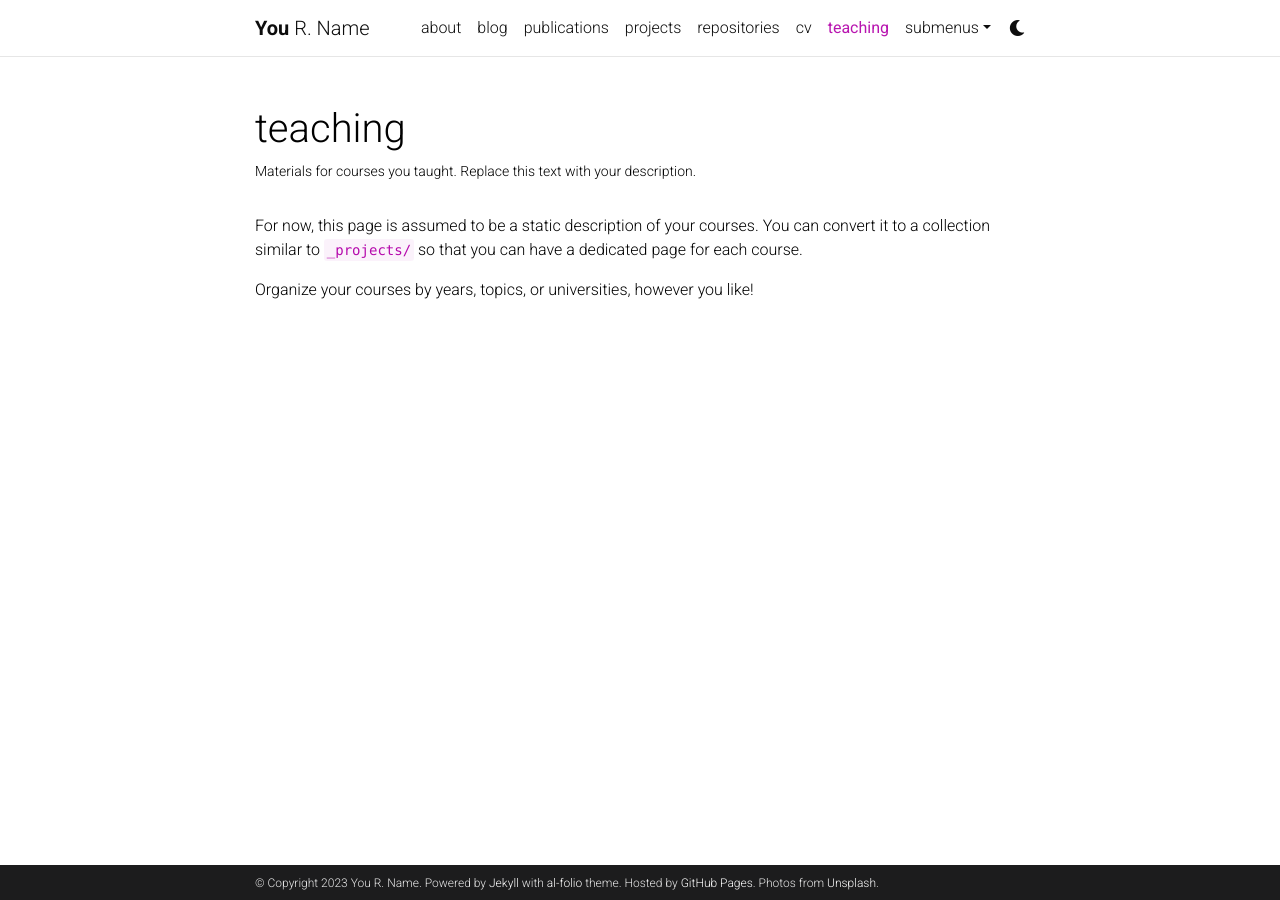
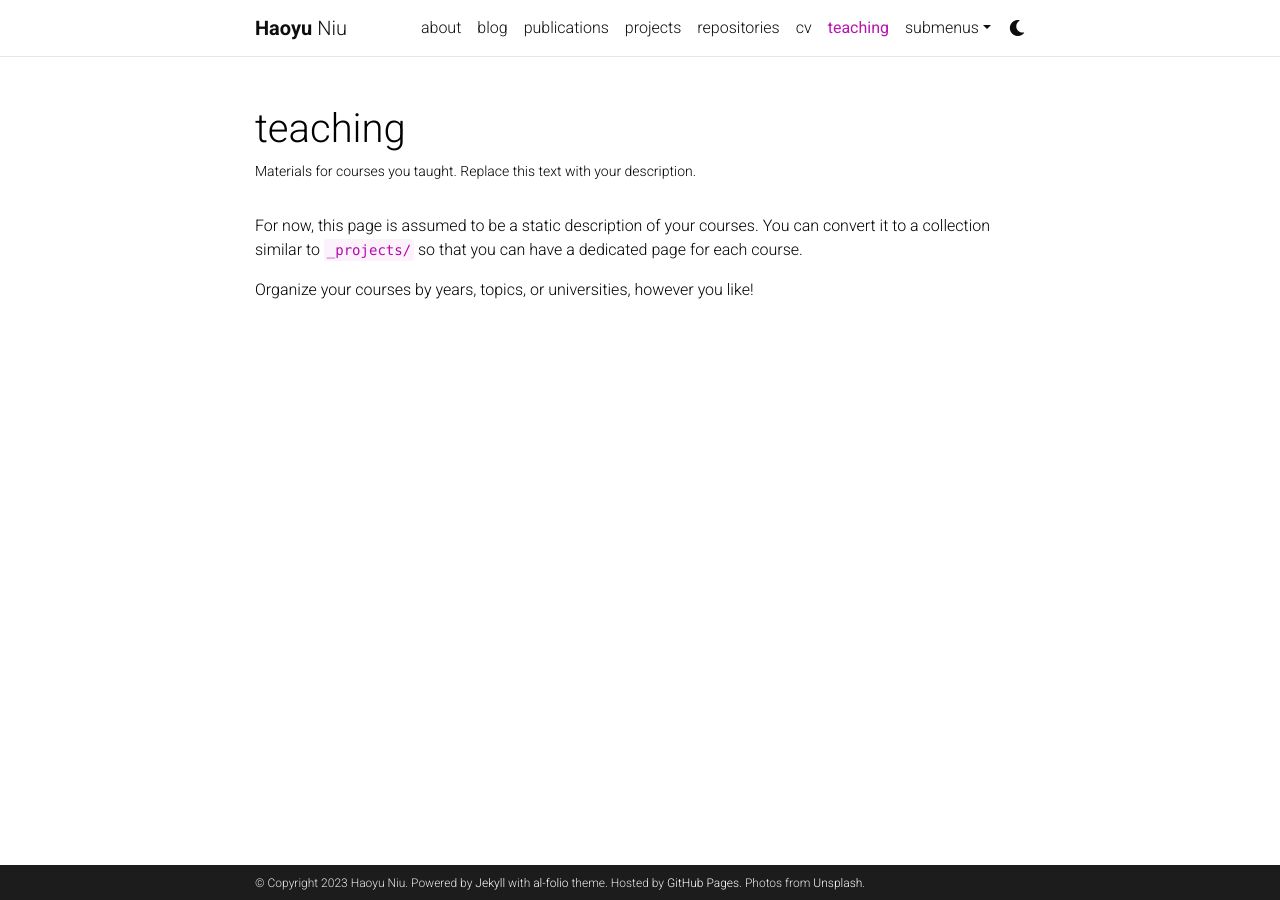
Before and after one commit to hniu-tamu/hniu-tamu.github.io, a Jekyll site: the page built from _pages/teaching.md, in a window 1280 px wide. Built offline with Jekyll 4.4.1, drawn with Linux system fonts in a browser that asks for light colours; comment, search, counter and statistics services are not loaded; a style sheet for code colours, icons or effects is not loaded.

Commit message:
I changed the name to me and the email

```diff
--- a/_config.yml
+++ b/_config.yml
@@ -3,10 +3,10 @@
 # -----------------------------------------------------------------------------
 
 title: blank # the website title (if blank, full name will be used instead)
-first_name: You
-middle_name: R.
-last_name: Name
-email: you@example.com
+first_name: Haoyu
+middle_name:
+last_name: Niu
+email: hniu@tamu.edu
 description: > # the ">" symbol means to ignore newlines until "footer_text:"
   A simple, whitespace theme for academics. Based on [*folio](https://github.com/bogoli/-folio) design.
 footer_text: >
```
